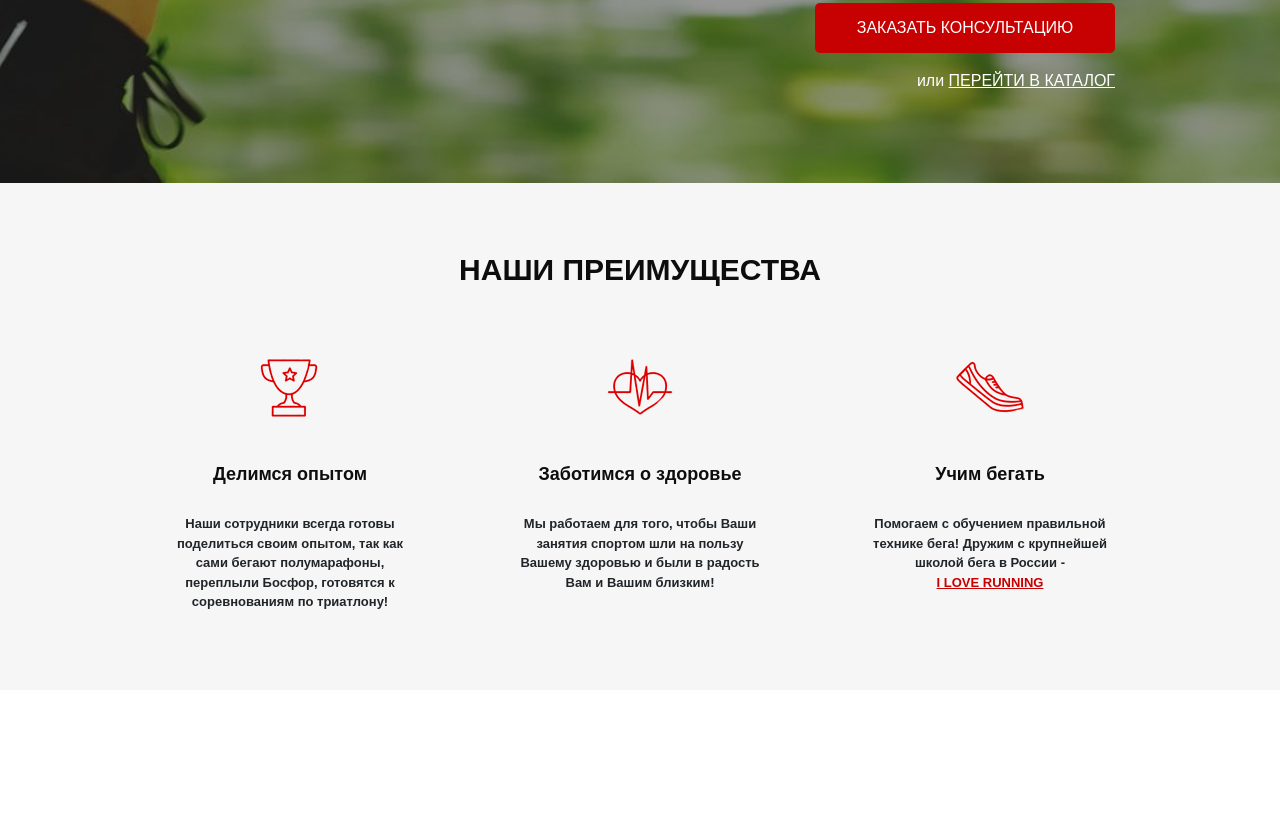
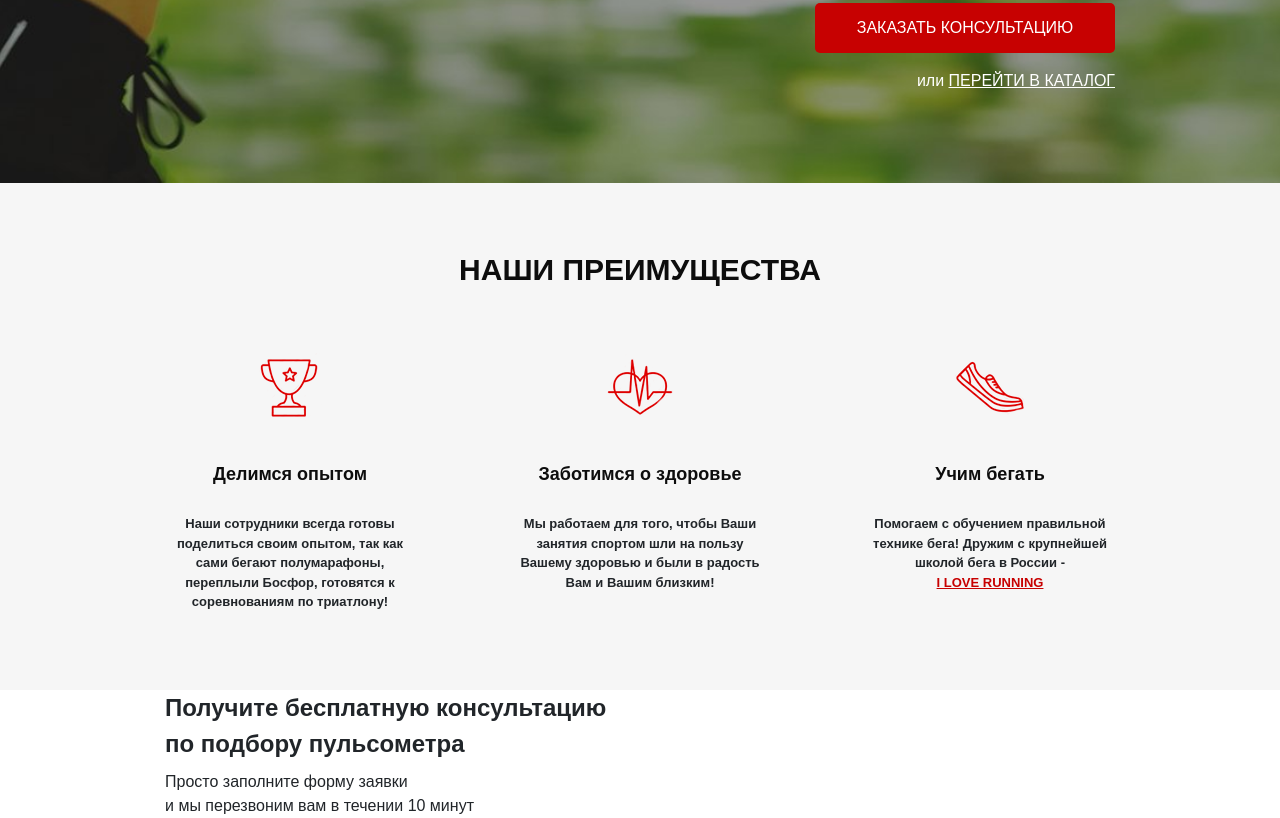
Before and after one commit to lykkell/PM, a website: page src/index.html in a window 1280 px wide. Shown: the part 562-1380 px from the top of the page. Before the commit the page ends 1252 px from the top, so only its background shows below. Drawn offline with Linux system fonts and the light colour scheme; a web font is replaced by a local one.

Commit message:
add section customer

```diff
--- a/src/index.html
+++ b/src/index.html
@@ -103,5 +103,16 @@
         </div>
     </div>
 </div>
+<div class="customer">
+    <div class="container">
+        <h2 class="title">
+            Получите бесплатную консультацию<br>по подбору пульсометра
+        </h2>
+        <div class="customer__input">
+            Просто заполните форму заявки<br>и мы перезвоним вам в течении 10 минут
+
+        </div>
+    </div>
+</div>
 </body>
 </html>
```
